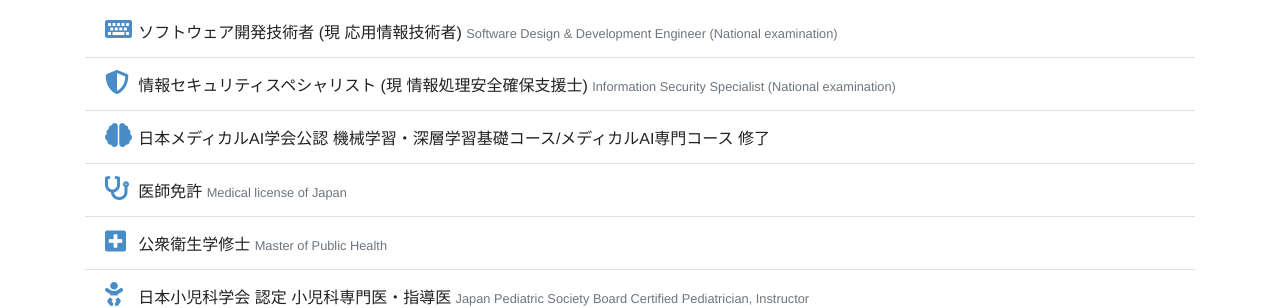
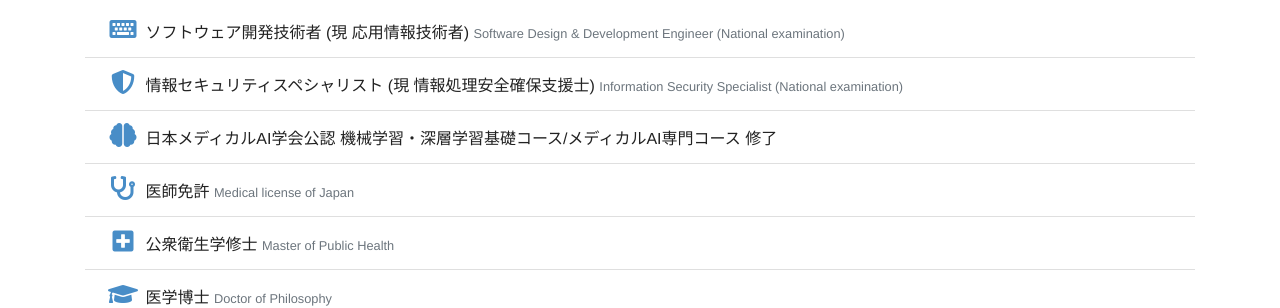
Before and after one commit to kcrt/profile.kcrt.net, a plain HTML site: page index.html in a window 1280 px wide. Shown: the part 644-952 px from the top of the page. Drawn offline with Linux system fonts and the light colour scheme.

Commit message:
Add Ph.D

```diff
--- a/index.html
+++ b/index.html
@@ -129,8 +129,11 @@ mailto:abuse@hotmail.com
 							class="text-muted">Medical license of Japan</small></li>
 					<li class="list-group-item"><i class="license fas fa-plus-square"></i> 公衆衛生学修士 <small
 							class="text-muted">Master of Public Health</small></li>
-					<li class="list-group-item"><i class="license fas fa-baby"></i> 日本小児科学会 認定 小児科専門医・指導医 <small
-							class="text-muted">Japan Pediatric Society Board Certified Pediatrician, Instructor </small>
+					<li class="list-group-item"><i class="license fas fa-graduation-cap"></i> 医学博士 <small
+							class="text-muted">Doctor of Philosophy</small></li>
+					<li class="list-group-item"><i class="license fas fa-child"></i> 日本小児科学会 認定 小児科専門医・指導医
+						<small class="text-muted">Japan Pediatric Society Board Certified Pediatrician, Instructor
+						</small>
 					</li>
 					<li class="list-group-item"><i class="license fas fa-diagnoses"></i> 日本アレルギー学会 アレルギー専門医 (小児科) <small
 							class="text-muted"> Japanese Society of Allergology Certified Specialist (Pediatrics)
--- a/profile.css
+++ b/profile.css
@@ -3,6 +3,7 @@
 	--textColor: #222222;
 	--linkColor: #488DC7;
 }
+
 @media (prefers-color-scheme: dark) {
 	:root {
 		--backgroundColor: #222222;
@@ -28,7 +29,7 @@ li.list-group-item {
 	color: var(--textColor);
 }
 
-section > h2 {
+section>h2 {
 	border-bottom: dashed 1px #488DC7;
 }
 
@@ -42,14 +43,15 @@ section#me {
 	padding: 32px;
 	border-radius: 34px;
 	background: var(--backgroundColor);
-	box-shadow:  12px 12px 24px #c5c5c5,
-	             -12px -12px 24px #ffffff;
+	box-shadow: 12px 12px 24px #c5c5c5,
+		-12px -12px 24px #ffffff;
 }
 
 i.license {
 	font-size: 1.5em;
 	color: var(--linkColor);
-	width: 1.2em;
+	width: 1.5em;
+	text-align: center;
 }
 
 i.publications {
@@ -68,7 +70,7 @@ a.btn {
 	background-color: var(--backgroundColor);
 }
 
-footer > hr {
+footer>hr {
 	background-color: var(--linkColor);
 }
 
@@ -77,6 +79,7 @@ span.keyinfo {
 	font-size: xx-small;
 	color: #888;
 }
+
 span.activeinfo {
 	color: var(--linkColor);
 }
```
